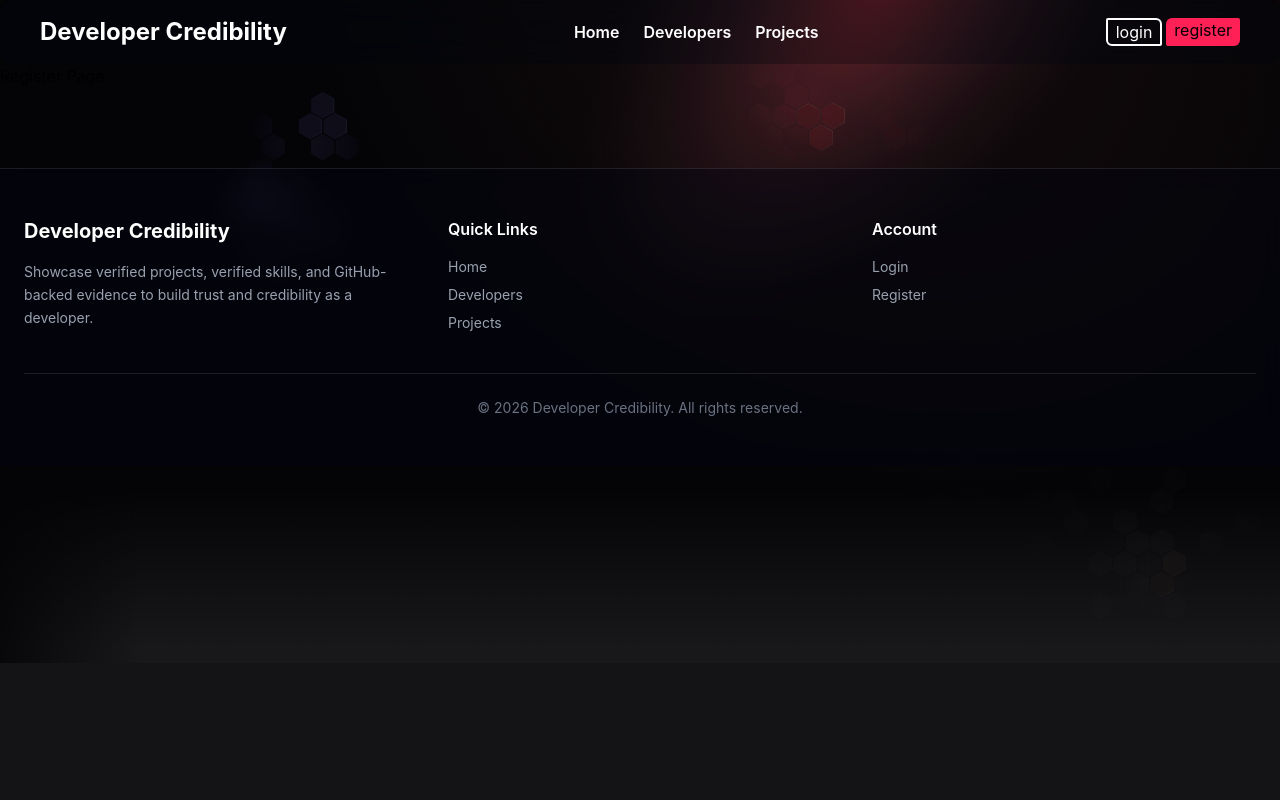
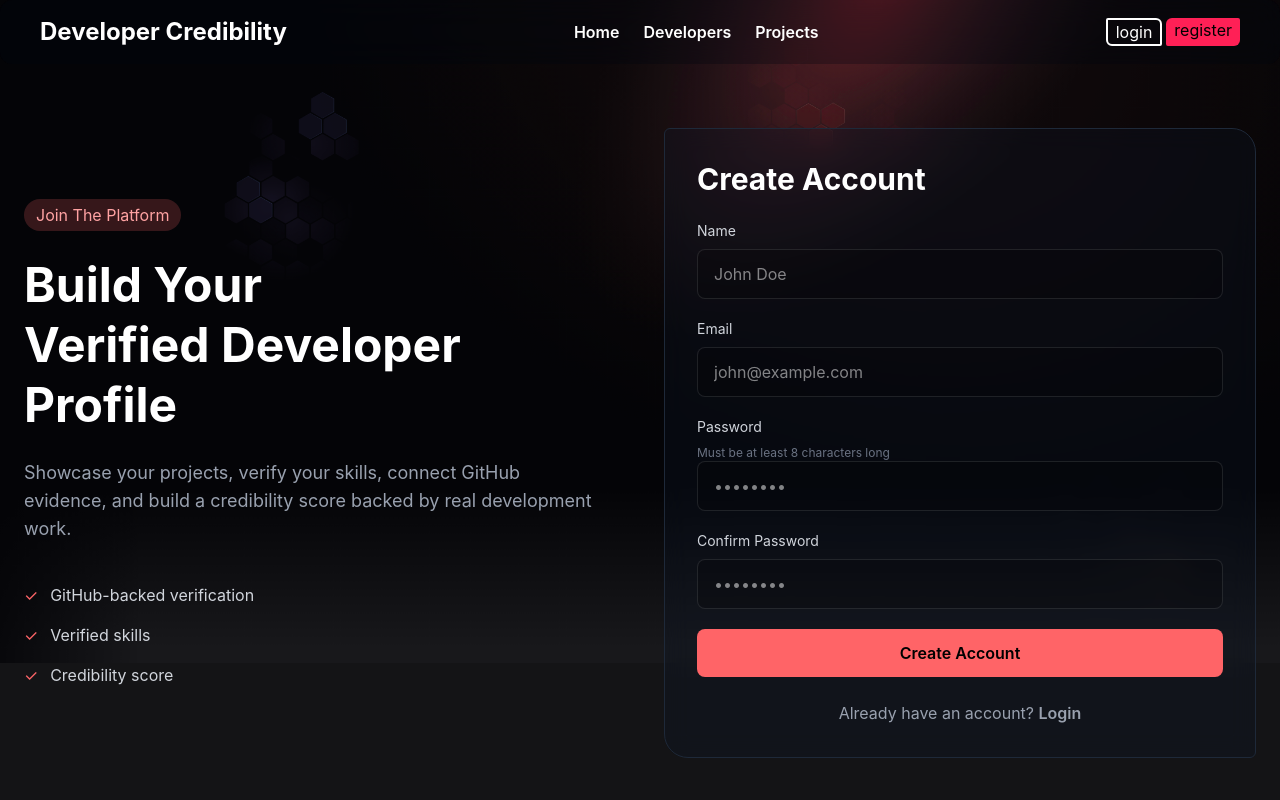
Before and after one commit to Pathak-Devesh/developer-credibility-platform, a React (Vite) app in the folder client/: page /register in a window 1280 px wide. Shown: the top 800 px of the page. Built offline with nearby package versions, Linux system fonts and the light colour scheme.

Commit message:
Complete authentication flow and protected routes

```diff
--- a/client/src/App.jsx
+++ b/client/src/App.jsx
@@ -1,4 +1,6 @@
 import { createBrowserRouter, RouterProvider } from "react-router-dom";
+
+import ProtectedRoute from "./routes/ProtectedRoute";
 
 import PublicLayout from "./layouts/PublicLayout";
 import DashboardLayout from "./layouts/DashboardLayout";
@@ -40,7 +42,11 @@ const router = createBrowserRouter([
   },
   {
     path: "/dashboard",
-    element: <DashboardLayout />,
+    element: (
+      <ProtectedRoute>
+        <DashboardLayout />
+      </ProtectedRoute>
+    ),
 
     children: [
       {
--- a/client/src/pages/auth/RegisterPage.jsx
+++ b/client/src/pages/auth/RegisterPage.jsx
@@ -1,5 +1,272 @@
+import { Link, useNavigate } from "react-router-dom";
+import { useState } from "react";
+import { registerUser } from "../../api/authApi";
+
 function RegisterPage() {
-  return <h1>Register Page</h1>;
+  const navigate = useNavigate();
+
+  const [name, setName] = useState("");
+  const [email, setEmail] = useState("");
+  const [password, setPassword] = useState("");
+  const [confirmPassword, setConfirmPassword] = useState("");
+
+  const [loading, setLoading] = useState(false);
+  const [error, setError] = useState("");
+
+  const handleSubmit = async (e) => {
+    e.preventDefault();
+
+    if (password.length < 8) {
+      setError("Password must be at least 8 characters long");
+      return;
+    }
+
+    if (password !== confirmPassword) {
+      setError("Passwords do not match");
+      return;
+    }
+
+    try {
+      setLoading(true);
+      setError("");
+
+      await registerUser({
+        name,
+        email,
+        password,
+      });
+
+      navigate("/login");
+    } catch (error) {
+      setError(
+        error.response?.data?.message ||
+        "Registration failed"
+      );
+    } finally {
+      setLoading(false);
+    }
+  };
+
+  return (
+    <section className="min-h-[80vh] max-w-7xl mx-auto px-6 py-16">
+      <div className="grid lg:grid-cols-2 gap-12 items-center">
+
+
+        <div>
+          <p className="inline-block bg-red-400/20 text-red-300 px-3 py-1 rounded-full mb-6">
+            Join The Platform
+          </p>
+
+          <h1 className="text-5xl font-bold text-white leading-tight">
+            Build Your
+            <br />
+            Verified Developer Profile
+          </h1>
+
+          <p className="mt-6 text-lg text-gray-400 max-w-xl">
+            Showcase your projects, verify your skills,
+            connect GitHub evidence, and build a credibility
+            score backed by real development work.
+          </p>
+
+          <div className="mt-10 space-y-4">
+
+            <div className="flex items-center gap-3">
+              <span className="text-red-400">✓</span>
+              <p className="text-gray-300">
+                GitHub-backed verification
+              </p>
+            </div>
+
+            <div className="flex items-center gap-3">
+              <span className="text-red-400">✓</span>
+              <p className="text-gray-300">
+                Verified skills
+              </p>
+            </div>
+
+            <div className="flex items-center gap-3">
+              <span className="text-red-400">✓</span>
+              <p className="text-gray-300">
+                Credibility score
+              </p>
+            </div>
+
+          </div>
+        </div>
+
+
+        <div
+          className="
+            bg-gray-900/30
+            backdrop-blur-md
+            border
+            border-gray-800
+            p-8
+            rounded-bl-3xl
+            rounded-tr-3xl
+            rounded-br-md
+            rounded-tl-md
+          "
+        >
+          <h2 className="text-3xl font-bold text-white mb-6">
+            Create Account
+          </h2>
+
+          <form
+            className="space-y-5"
+            onSubmit={handleSubmit}
+          >
+
+            <div>
+              <label className="block text-sm text-gray-300 mb-2">
+                Name
+              </label>
+
+              <input
+                type="text"
+                value={name}
+                onChange={(e) =>
+                  setName(e.target.value)
+                }
+                placeholder="John Doe"
+                className="
+                  w-full
+                  px-4
+                  py-3
+                  rounded-lg
+                  bg-black/20
+                  border
+                  border-white/10
+                  text-white
+                  outline-none
+                "
+              />
+            </div>
+
+            <div>
+              <label className="block text-sm text-gray-300 mb-2">
+                Email
+              </label>
+
+              <input
+                type="email"
+                value={email}
+                onChange={(e) =>
+                  setEmail(e.target.value)
+                }
+                placeholder="john@example.com"
+                className="
+                  w-full
+                  px-4
+                  py-3
+                  rounded-lg
+                  bg-black/20
+                  border
+                  border-white/10
+                  text-white
+                  outline-none
+                "
+              />
+            </div>
+
+            <div>
+              <label className="block text-sm text-gray-300 mb-2">
+                Password
+              </label>
+              <p className="mt-1 text-xs text-gray-500">
+                Must be at least 8 characters long
+              </p>
+
+              <input
+                type="password"
+                value={password}
+                onChange={(e) =>
+                  setPassword(e.target.value)
+                }
+                placeholder="••••••••"
+                className="
+                  w-full
+                  px-4
+                  py-3
+                  rounded-lg
+                  bg-black/20
+                  border
+                  border-white/10
+                  text-white
+                  outline-none
+                "
+              />
+            </div>
+
+            <div>
+              <label className="block text-sm text-gray-300 mb-2">
+                Confirm Password
+              </label>
+
+              <input
+                type="password"
+                value={confirmPassword}
+                onChange={(e) =>
+                  setConfirmPassword(e.target.value)
+                }
+                placeholder="••••••••"
+                className="
+                  w-full
+                  px-4
+                  py-3
+                  rounded-lg
+                  bg-black/20
+                  border
+                  border-white/10
+                  text-white
+                  outline-none
+                "
+              />
+            </div>
+
+            {error && (
+              <p className="text-red-400 text-sm">
+                {error}
+              </p>
+            )}
+
+            <button
+              type="submit"
+              disabled={loading}
+              className="
+                w-full
+                py-3
+                rounded-lg
+                bg-red-400
+                text-black
+                font-semibold
+                hover:bg-rose-500
+                transition-colors
+                disabled:opacity-50
+              "
+            >
+              {loading
+                ? "Creating Account..."
+                : "Create Account"}
+            </button>
+
+          </form>
+
+          <p className="mt-6 text-center text-gray-400">
+            Already have an account?{" "}
+            <Link
+              to="/login"
+              className="text-red-400 font-semibold hover:!text-white"
+            >
+              Login
+            </Link>
+          </p>
+        </div>
+
+      </div>
+    </section>
+  );
 }
 
 export default RegisterPage;
--- /dev/null
+++ b/client/src/routes/ProtectedRoute.jsx
@@ -0,0 +1,23 @@
+import { useContext } from "react";
+import { Navigate } from "react-router-dom";
+import { AuthContext } from "../context/AuthContext";
+
+function ProtectedRoute({ children }) {
+    const { user, loading } = useContext(AuthContext);
+
+    if (loading) {
+        return (
+            <div className="min-h-screen flex items-center justify-center text-white">
+                Loading...
+            </div>
+        );
+    }
+
+    if (!user) {
+        return <Navigate to="/login" replace />;
+    }
+
+    return children;
+}
+
+export default ProtectedRoute;
```
